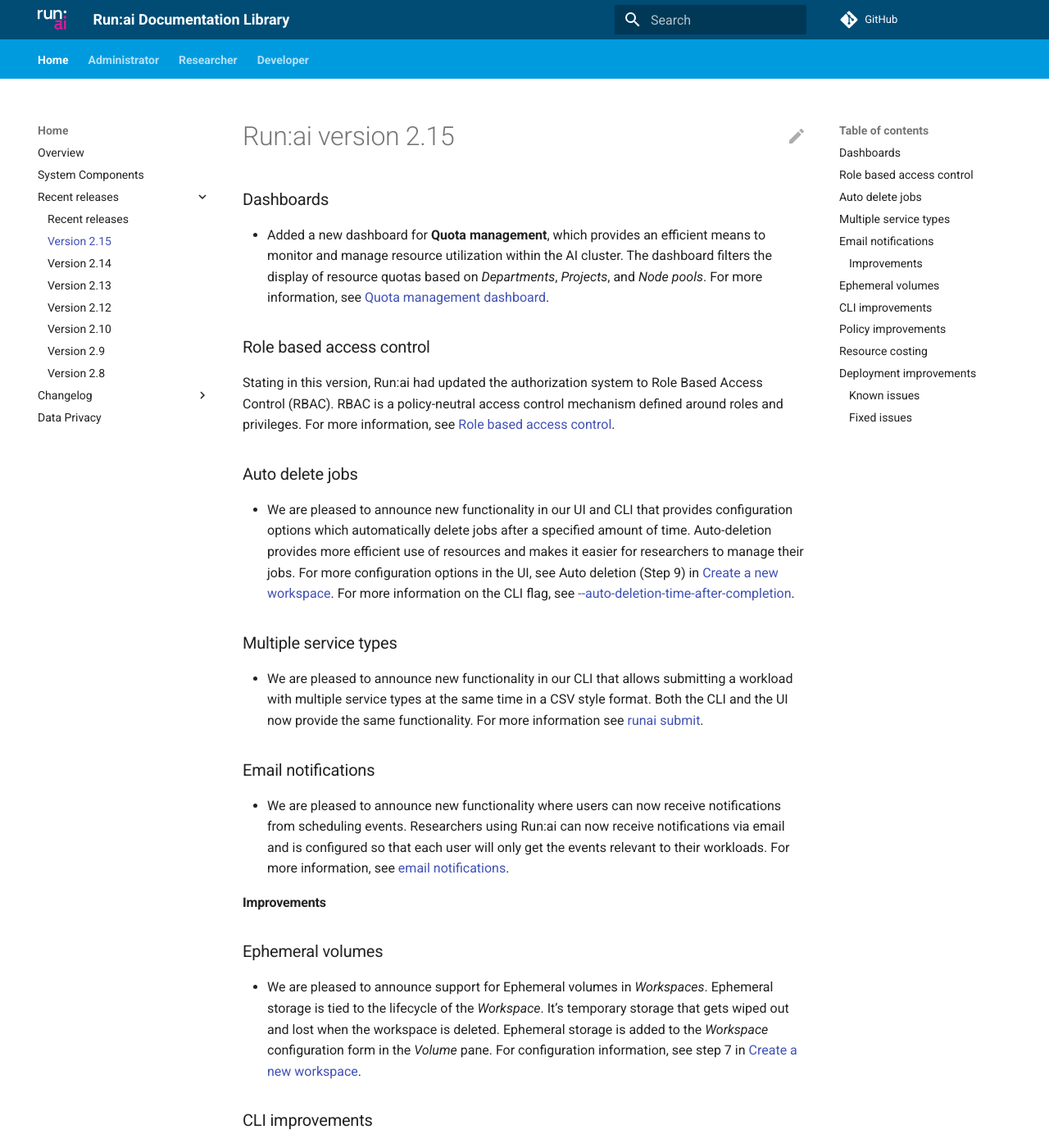
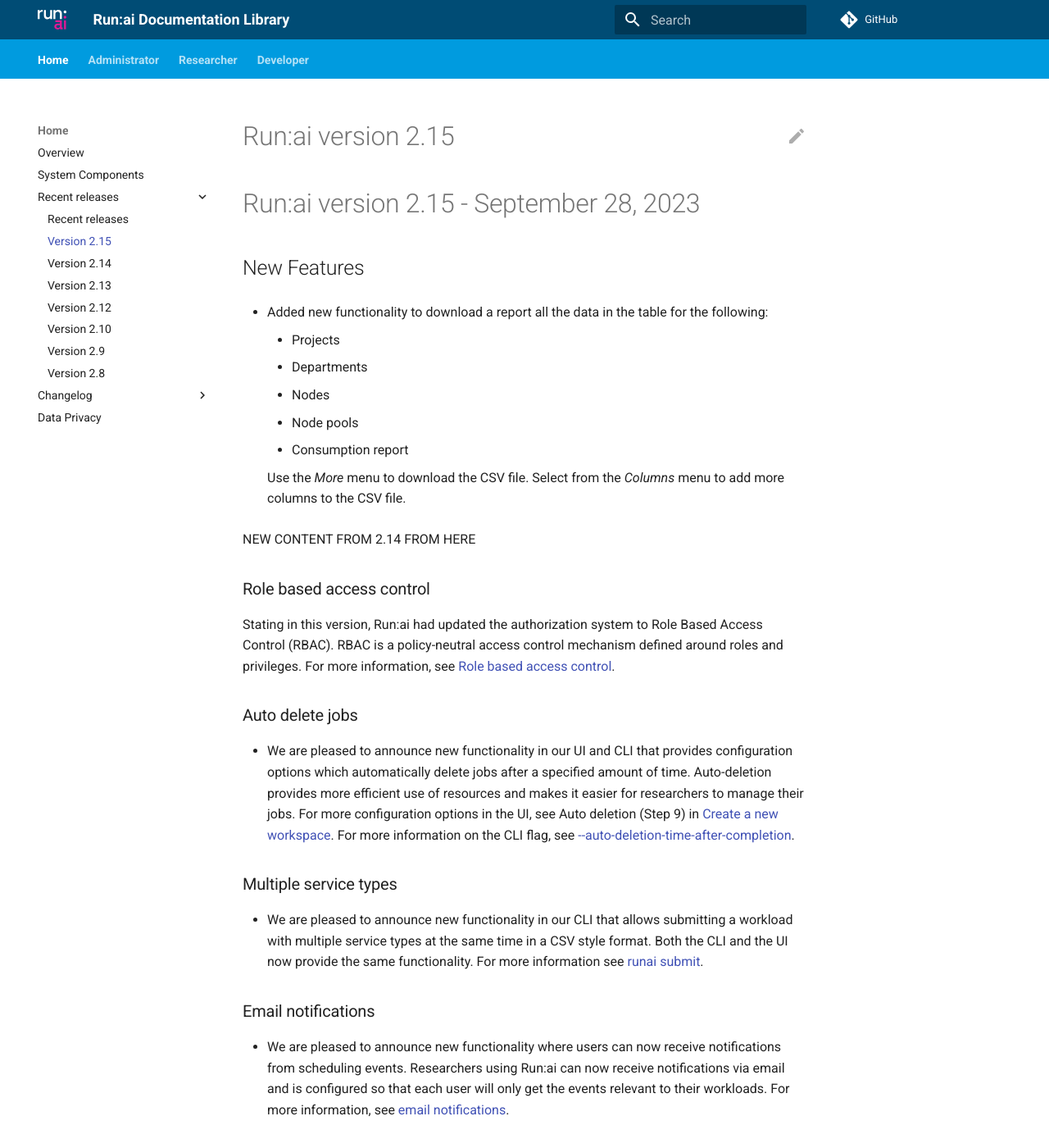
Before and after one commit to jasonnovichRunAI/gh-pages-test, an MkDocs documentation site: the page built from docs/home/whats-new-2-15.md, in a window 1280 px wide and 1400 px high. Shown: the whole window at 82% size. Built offline with MkDocs 1.6.1 and Material for MkDocs 9.7.7, drawn with Linux system fonts in a browser that asks for light colours; comment, search, counter and statistics services are not loaded; the version menu is left out; some of the changed text lies outside the part shown.

Commit message:
new bug fix version

```diff
--- a/docs/home/whats-new-2-14.md
+++ b/docs/home/whats-new-2-14.md
@@ -25,7 +25,7 @@
 <!-- RUN-9868/RUN-10087 support per user scheduling events notifications (slack/email) -->
 * We are pleased to announce new functionality where users can now receive notifications from scheduling events. Researchers using Run:ai can now receive notifications via email and is configured so that each user will only get the events relevant to their workloads. For more information, see [email notifications](../admin/researcher-setup/email-messaging.md#email-notifications).
 
-#### Improvements
+## Improvements
 
 ### Ephemeral volumes
 <!--RUN-9958/RUN-10061 Ephemeral volumes in workspaces -->
@@ -60,12 +60,6 @@
               4. Enter a *Value* and *Toleration seconds* (optional).
         5. When your form is complete press *Deploy*.
 
-#### Known issues
+## Known and fixed issues by version
 
-| Internal ID | Description  |
-| ---------------------------- | ---- |
-
-#### Fixed issues
-
-| Internal ID | Description  |
-| ---------------------------- | ---- |
+* [2.14.0](../bugfixes/fixes-2-14.md)
--- a/docs/home/whats-new-2-15.md
+++ b/docs/home/whats-new-2-15.md
@@ -1,19 +1,110 @@
 # Run:ai version 2.15
 
+# Run:ai version 2.15 - September 28, 2023
+
+## New Features
+
+<!-- RUN-10221/RUN-10426 Projects V2 - User will be able to export a CSV report - NEW FEATURE -->
+* Added new functionality to download a report all the data in the table for the following:
+    * Projects
+    * Departments
+    * Nodes
+    * Node pools
+    * Consumption report
+
+    Use the *More* menu to download the CSV file. Select from the *Columns* menu to add more columns to the CSV file.
+
+NEW CONTENT FROM 2.14 FROM HERE
 --8<--
-whats-new-2-13.md:5:8
+whats-new-2-14.md:4:27
 --8<--
+## Improvements
 
---8<--
-whats-new-2-14.md:5:62
---8<--
+<!-- TODO RUN-9943/RUN-12176 Nodes - reflect the correct status of the node - add to nodes page the table from the TW ticket -->
+* Improved the readability of the node table to include a more detailed status and its description. For more information, see [Page here](page here)
 
-#### Known issues
+<!-- RUN-11421 Consumption report - Cost and bugs-->
+* Improved the Consumption report interface by moving the Cost settings to the *General* settings menu.
+
+<!-- RUN-5928 Node Scheduler - MS1 -->
+
+<!-- RUN-7085/RUN-9480 Installation - Cluster wizard Improvements -->
+
+<!-- RUN-7495/RUN11388 Support PSA / SCCs V2 \(security mechanism for pods on K8S/OCP\)-->
+
+<!-- RUN-9386 Metrics API: Expose predefined metrics-->
+§
+<!-- RUN-9924/RUN-9925  Granular GPU compute time-slicing / Strict GPU compute time-slicing -->
+
+<!-- RUN-9949 Container RUNtime Interface - No TW story as per ticket -->
+
+<!-- RUN-9950 Support JFrog Artifactory private repository - No TW story as per ticket -->
+
+<!-- RUN-10271/RUN-10321 Mark environment for workload type-->
+
+<!-- RUN-10404/RUN-11747 Submit distributed training-->
+
+<!-- RUN-10411/RUN-11390 Support self-signed certificates-->
+
+<!-- RUN-10446/RUN-10447 RUN:ai Hyper-Scale - Scheduler - Phase 1: Adobe scenario-->
+
+<!-- RUN-10451/RUN-10452 Support new Kubernetes and OpenShift releases - Q3/2023-->
+
+<!-- RUN-10486 Project selection is persistent in the  \(V2\)-->
+
+<!-- RUN-10493 Stabilize scheduler post Elastic Workloads changes-->
+
+<!-- RUN-10602/RUN-10603 GPU Memory Request & Limit-->
+
+<!-- RUN-10619 Email mechanism -->
+
+<!-- RUN-10622 Policy blocks workloads that attempt to store data on the node-->
+
+<!-- RUN-10639/RUN-11389 Researcher Service Refactoring - Step 1 \(UI only\)-->
+
+<!-- RUN-10802 Quota management dashboard post-release -->
+
+<!-- RUN-10862/RUN-10863 Department as a workspace asset creation scope - phase 2-->
+
+<!-- RUN-11186/RUN-11241 Submitting an MPI/PT/TF/XGBoost distributed training from UI - 1st form page -->
+
+<!-- RUN-11194/RUN-11239 All changes done in the UI for distributed training are hidden behind feature flag -->
+
+<!-- RUN-11206/RUN-11242 Submitting distributed training from UI - 2nd form page-->
+
+<!-- RUN-11219/RUN-11602 Submitting an MPI distributed training from UI - 3rd form page-->
+
+<!-- RUN-11231/RUN-11240 Environment for distributed training-->
+
+<!-- RUN-11282/RUN-11283 Nodepools enabled by default-->
+
+<!-- RUN-11292/RUN-11592 General changes in favor of any asset based workload \(WS, training, DT\)-->
+
+<!-- RUN-11325 R&D Support time Q3-->
+
+<!-- RUN-11525/RUN-11538 Support Kubernetes non-privileged PSA on project namespaces for Openshift-->
+
+<!-- RUN-11610 Sunset of old submit form-->
+
+<!-- RUN-11692/RUN-11694 Scoping for template-->
+
+<!-- RUN-11974 Use Secure images only \(UBI\)-->
+
+<!-- RUN-12166 Cost fixes-->
+
+<!-- Include from 2.14 -->
+
+<!-- TODO Adjust the whats new for 2.14 to add in the sections for New features and Improvements. Then include those in the appropriate sections for 2.15 after the primary ones are written up.
+--8<-- "home/whats-new-2-14.md:4:69"
+-->
+
+
+## Known issues
 
 | Internal ID | Description  |
 | ---------------------------- | ---- |
 
-#### Fixed issues
+## Fixed issues
 
 | Internal ID | Description  |
 | ---------------------------- | ---- |
```
Also changed, not shown: docs/home/recent-releases.md (+5 -31 lines).
